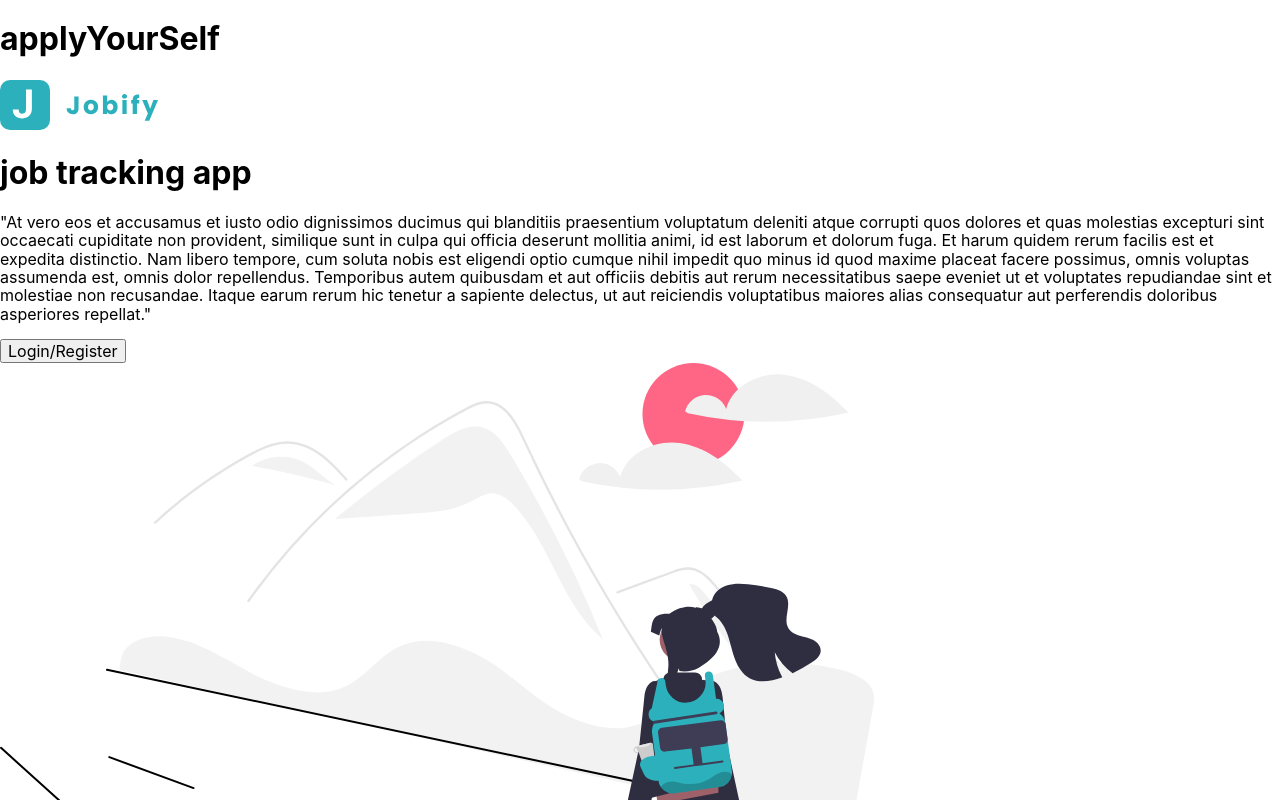
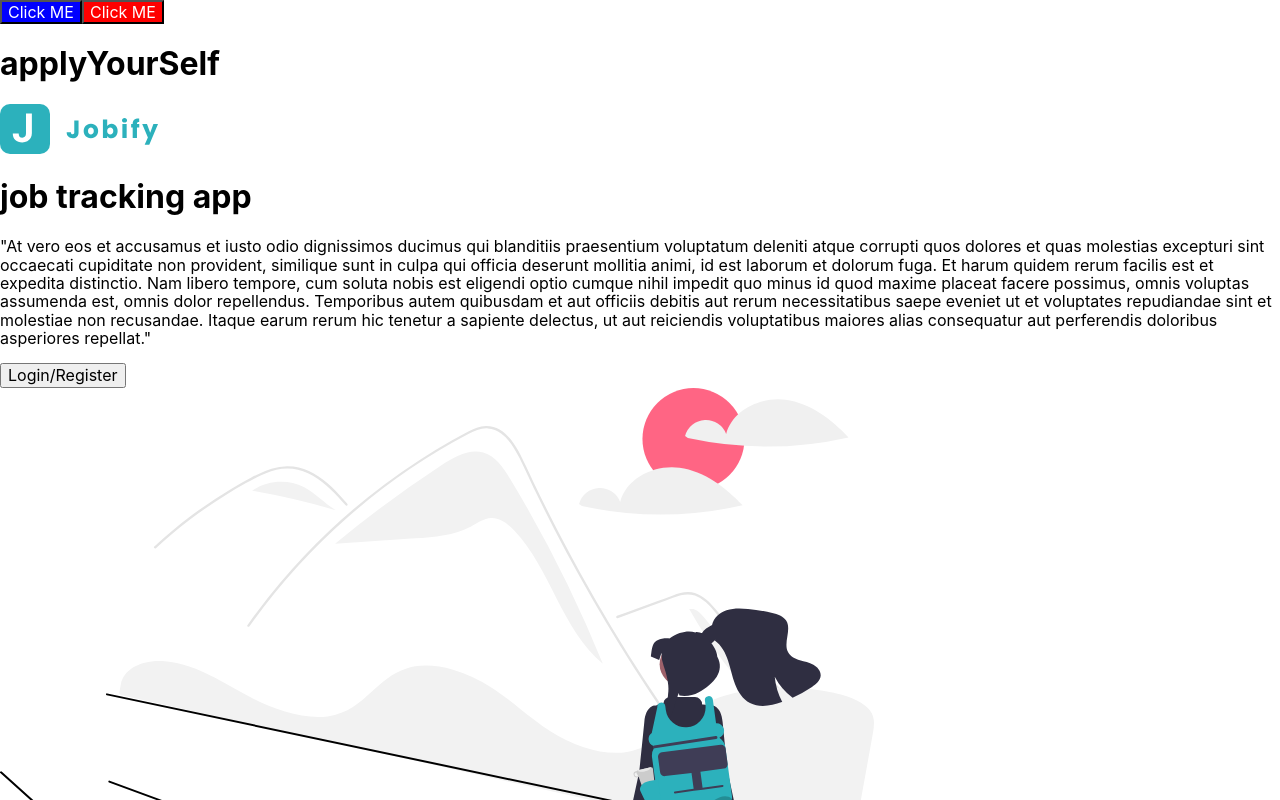
Before and after one commit to Mike11199/applyYourSelf---Job-Tracker, a React (Create React App) app in the folder client/: page / in a window 1280 px wide. Shown: the top 800 px of the page. Built offline with nearby package versions, Linux system fonts and the light colour scheme.

Commit message:
added styled components

```diff
--- a/client/package.json
+++ b/client/package.json
@@ -10,6 +10,7 @@
     "react": "^18.1.0",
     "react-dom": "^18.1.0",
     "react-scripts": "5.0.1",
+    "styled-components": "^5.3.5",
     "web-vitals": "^2.1.4"
   },
   "scripts": {
--- a/client/src/App.js
+++ b/client/src/App.js
@@ -1,8 +1,22 @@
 import Landing from "./pages/Landing"
+import styled from 'styled-components'
+
+const Button = styled.button`
+  background: red;
+  color:white;
+  font-size: 1rem;
+`
+const ButtonSecond = styled.button`
+  background: blue;
+  color:white;
+  font-size: 1rem;
+`
 
 function App() {
   return (
     <div>
+      <ButtonSecond>Click ME</ButtonSecond>
+      <Button>Click ME</Button>
       <h1>applyYourSelf</h1>
       <Landing />
     </div>
```
Also changed, not shown: 1 other file (tests, documents, lock files or other folders).
